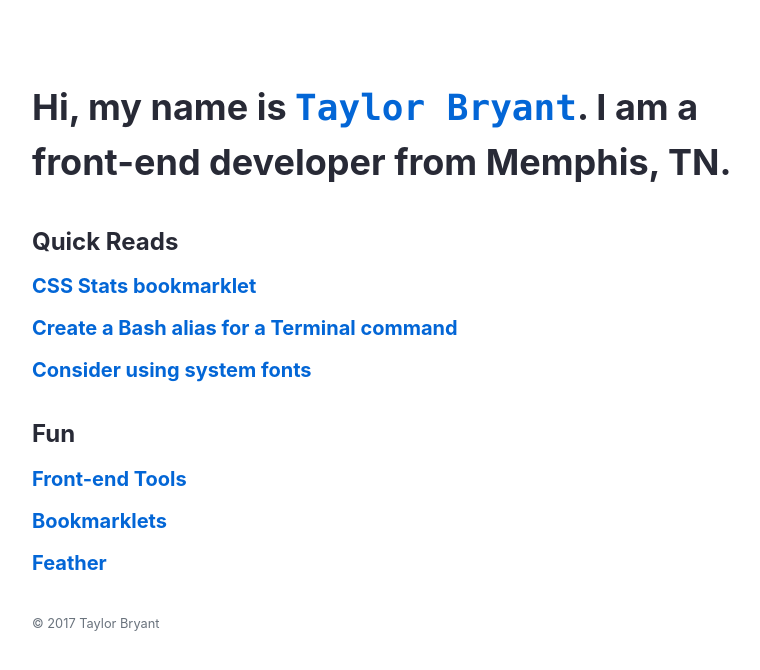
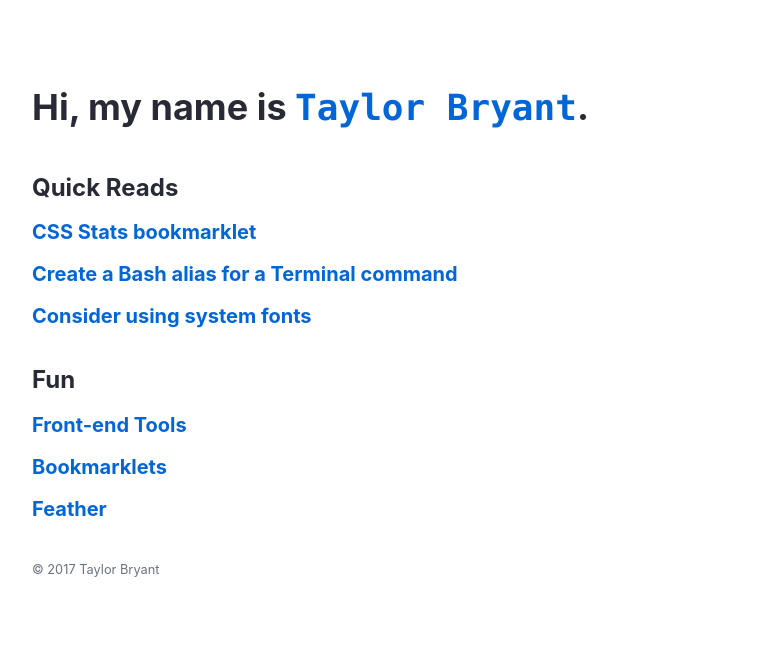
Before and after one commit to scottwater/taylorbryant.github.io, a Jekyll site: the page built from README.md, in a window 1280 px wide. Shown: the top 670 px of the page, without its empty margins (253-1013 px from the left). Built offline with Jekyll 4.4.1, drawn with Linux system fonts in a browser that asks for light colours; our own code applies the rules of GitHub Pages for plain Markdown files.

Commit message:
Update default.html

```diff
--- a/_layouts/default.html
+++ b/_layouts/default.html
@@ -3,7 +3,7 @@ layout: compress
 ---
 
 {% include header.html %}
-  <h1 class="self-introduction">Hi, my name is <span class="blue monospace">Taylor Bryant</span>. I am a front-end developer from Memphis, TN.</h1>
+  <h1 class="self-introduction">Hi, my name is <span class="blue monospace">Taylor Bryant</span>.</h1>
 
   <h2>Quick Reads</h2>
   {% for post in site.posts %}
```
